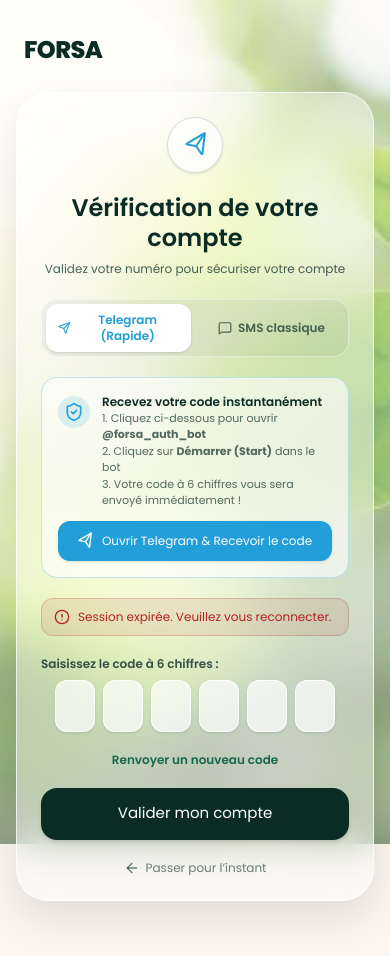
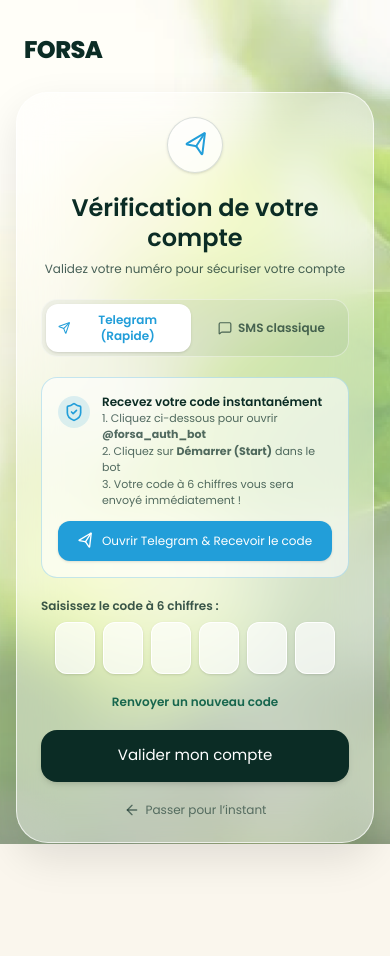
Before and after one commit to Lydia-Mokrani/FORSA, a React (Vite) app in the folder frontend/: page /verify-phone in a window 390 px wide. After the commit the page ends 899 px from the top, so only its background shows below. Built offline with nearby package versions, Linux system fonts and the light colour scheme; no server answers.

Commit message:
fix(auth): clean initial state of verify phone page

```diff
--- a/frontend/src/features/auth/VerifyPhonePage.tsx
+++ b/frontend/src/features/auth/VerifyPhonePage.tsx
@@ -49,9 +49,8 @@ export const VerifyPhonePage: React.FC = () => {
   };
 
   useEffect(() => {
-    if (!localStorage.getItem('forsa_access_token')) {
-      setErrorMessage('Session expirée. Veuillez vous reconnecter.');
-    } else {
+    const token = localStorage.getItem('forsa_access_token');
+    if (token) {
       requestOtp();
     }
     const interval = setInterval(() => setTimer((prev) => (prev > 0 ? prev - 1 : 0)), 1000);
```
